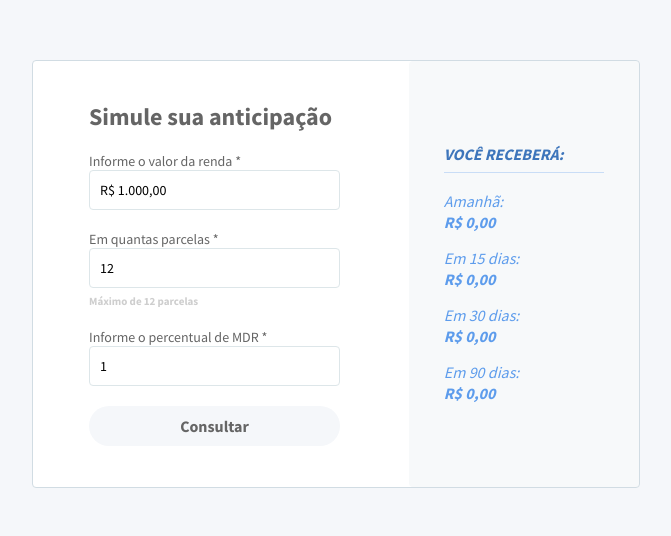
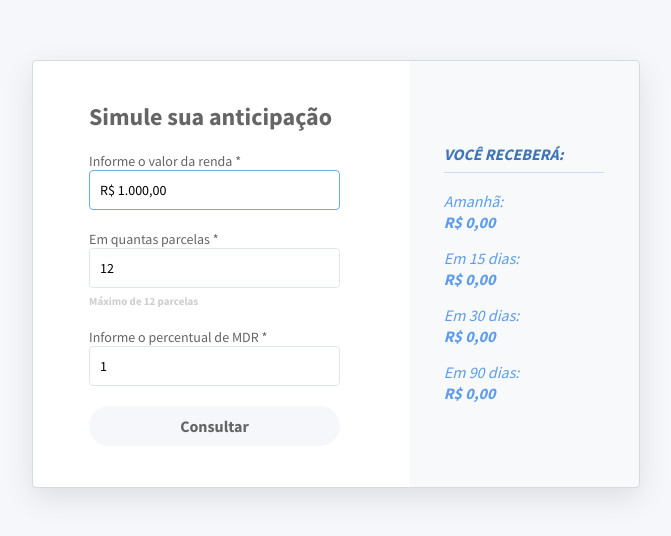
Before and after one commit to and-lz/hash-app, a React (Create React App) app: page / in a window 1280 px wide. Shown: the part 126-662 px from the top of the page, without its empty margins (304-975 px from the left). Built offline with nearby package versions, Linux system fonts and the light colour scheme.

Commit message:
Adds option of autofocus on Inputs

```diff
--- a/src/components/Input/Input.tsx
+++ b/src/components/Input/Input.tsx
@@ -15,6 +15,7 @@ interface InputProps {
   max?: number
   placeholder?: 'string'
   inputRef?: any
+  autofocus?: boolean
   inputmode?:
     | 'text'
     | 'none'
@@ -39,12 +40,14 @@ function Input({
   onChange = (value: any) => value,
   onClick = () => {},
   inputmode,
+  autofocus,
 }: InputProps) {
   return (
     <>
       <Label>
         {label} {required && '*'}
         <InputField
+          autoFocus={autofocus}
           ref={inputRef}
           min={min}
           max={max}
--- a/src/components/InputCurrency/InputCurrency.tsx
+++ b/src/components/InputCurrency/InputCurrency.tsx
@@ -12,6 +12,7 @@ interface InputCurrencyProps {
   placeholder?: string
   min?: number
   max?: number
+  autofocus?: boolean
 }
 
 function InputCurrency({
@@ -22,6 +23,7 @@ function InputCurrency({
   onChange = (value: any) => value,
   min,
   max,
+  autofocus,
 }: InputCurrencyProps) {
   const input = useRef<HTMLInputElement>()
   const [formattedValue, setFormmatedValue] = useState(formatToCurrency(value))
@@ -49,6 +51,7 @@ function InputCurrency({
 
   return (
     <Input
+      autofocus={autofocus}
       inputRef={input}
       label={label}
       required={required}
--- a/src/pages/Calculator/CalculatorForm/CalculatorForm.tsx
+++ b/src/pages/Calculator/CalculatorForm/CalculatorForm.tsx
@@ -31,6 +31,7 @@ function CalculatorForm({ onSubmit }: CalculadoraFormProps) {
       }}
     >
       <InputCurrency
+        autofocus
         onChange={(value: number) => setAmount(value)}
         required
         label="Informe o valor da renda"
```
